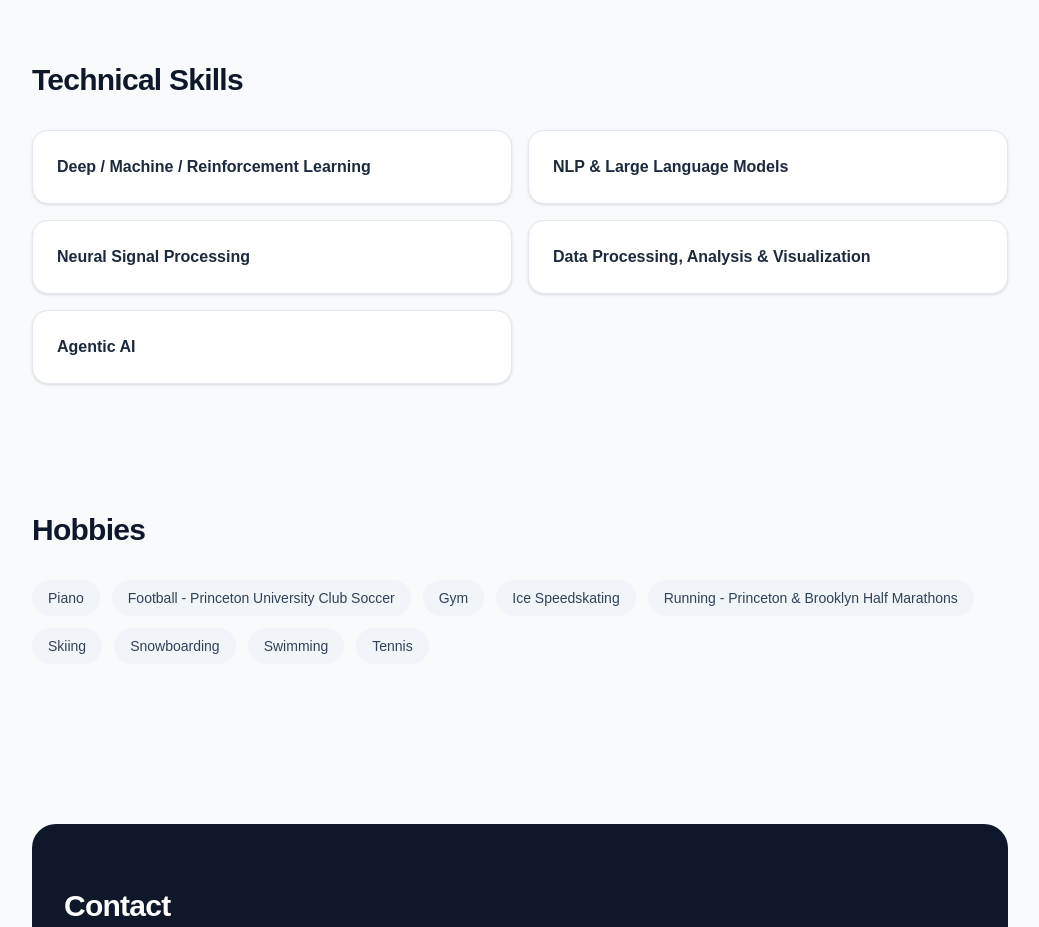
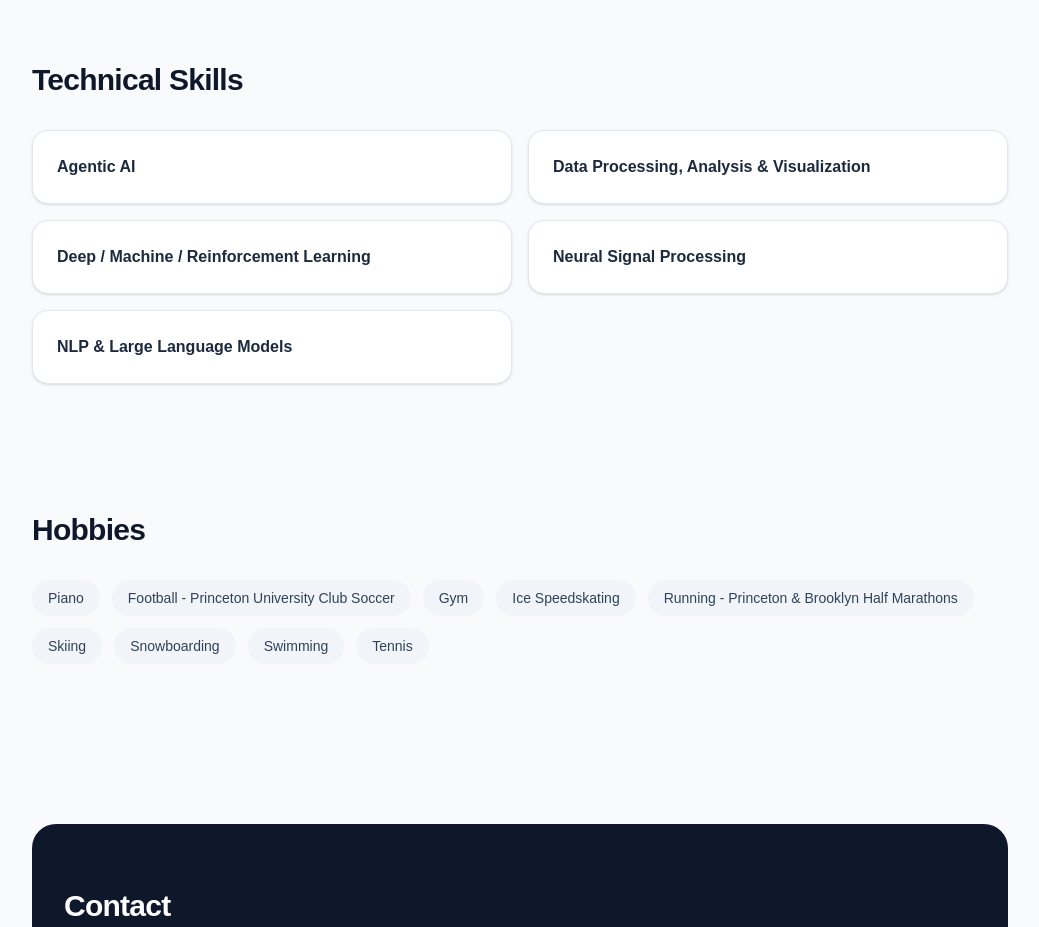
Before and after one commit to GidonPeeper/GidonPeeper.github.io, a Next.js app: page / in a window 1280 px wide. Shown: the part 3320-4247 px from the top of the page, without its empty margins (120-1159 px from the left). Built offline with nearby package versions, Linux system fonts and the light colour scheme.

Commit message:
reorder skills

```diff
--- a/app/page.tsx
+++ b/app/page.tsx
@@ -317,11 +317,11 @@ export default function Home() {
 
         <div className="mt-8 grid gap-4 md:grid-cols-2">
           {[
+            "Agentic AI",
+            "Data Processing, Analysis & Visualization",
             "Deep / Machine / Reinforcement Learning",
-            "NLP & Large Language Models",
             "Neural Signal Processing",
-            "Data Processing, Analysis & Visualization",
-            "Agentic AI"
+            "NLP & Large Language Models"
           ].map((skill) => (
             <div
               key={skill}
```
